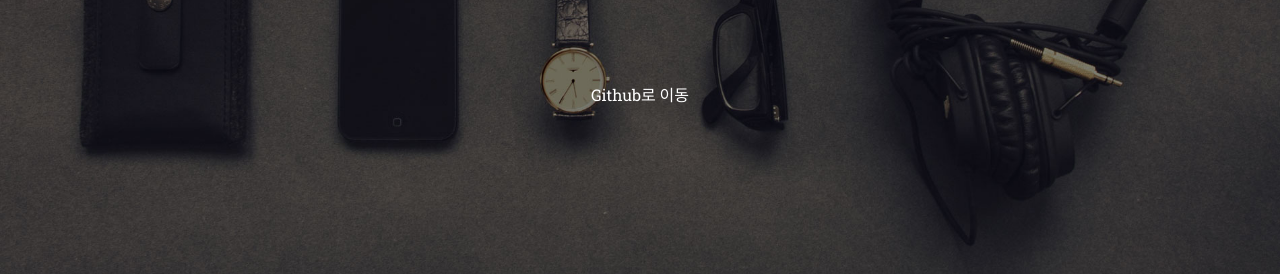
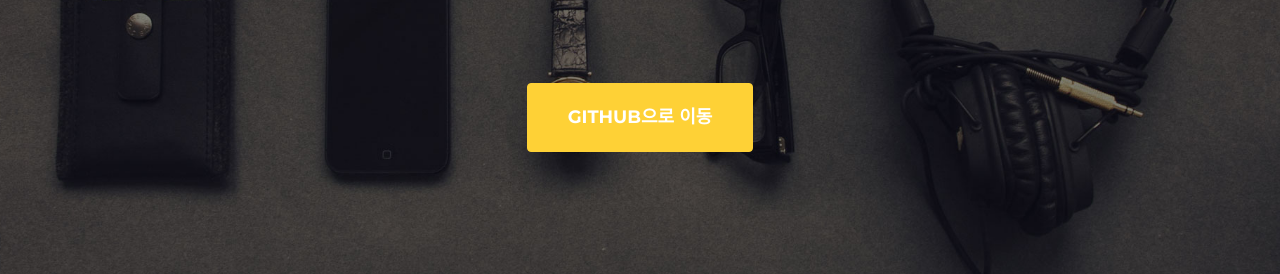
Before and after one commit to dico1631/dico1631_pf.github.io, a plain HTML site: page index.html in a window 1280 px wide. Shown: the part 526-800 px from the top of the page. Drawn offline with nearby package versions, Linux system fonts and the light colour scheme; a web font is replaced by a local one.

Commit message:
Change design

```diff
--- a/index.html
+++ b/index.html
@@ -45,7 +45,7 @@
                 <br>
                 <!-- <a class="btn btn-primary btn-xl text-uppercase js-scroll-trigger" href="" download>PDF 다운로드</a> -->
                 <br><br><br>
-                <a class="text-contact" href="https://github.com/dico1631" target="_blank">Github로 이동</a>
+                <a class="text-contact btn btn-primary btn-xl text-uppercase js-scroll-trigger" href="https://github.com/dico1631" target="_blank">Github으로 이동</a>
             </div>
         </header>
         <!-- about-->
```
Also changed, not shown: assets/img/projects/05-full.jpg, assets/img/projects/05-thumbnail.jpg.
